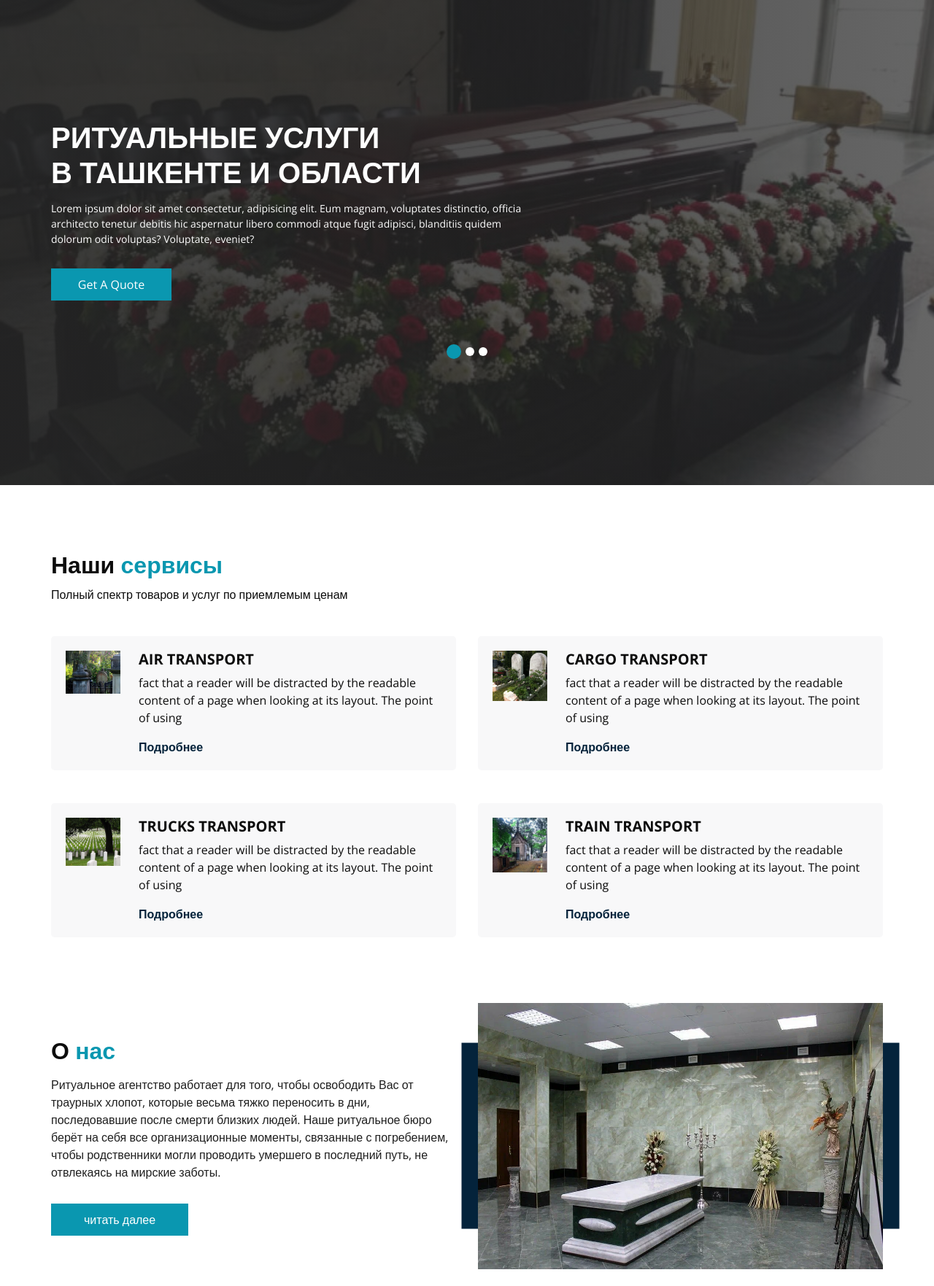
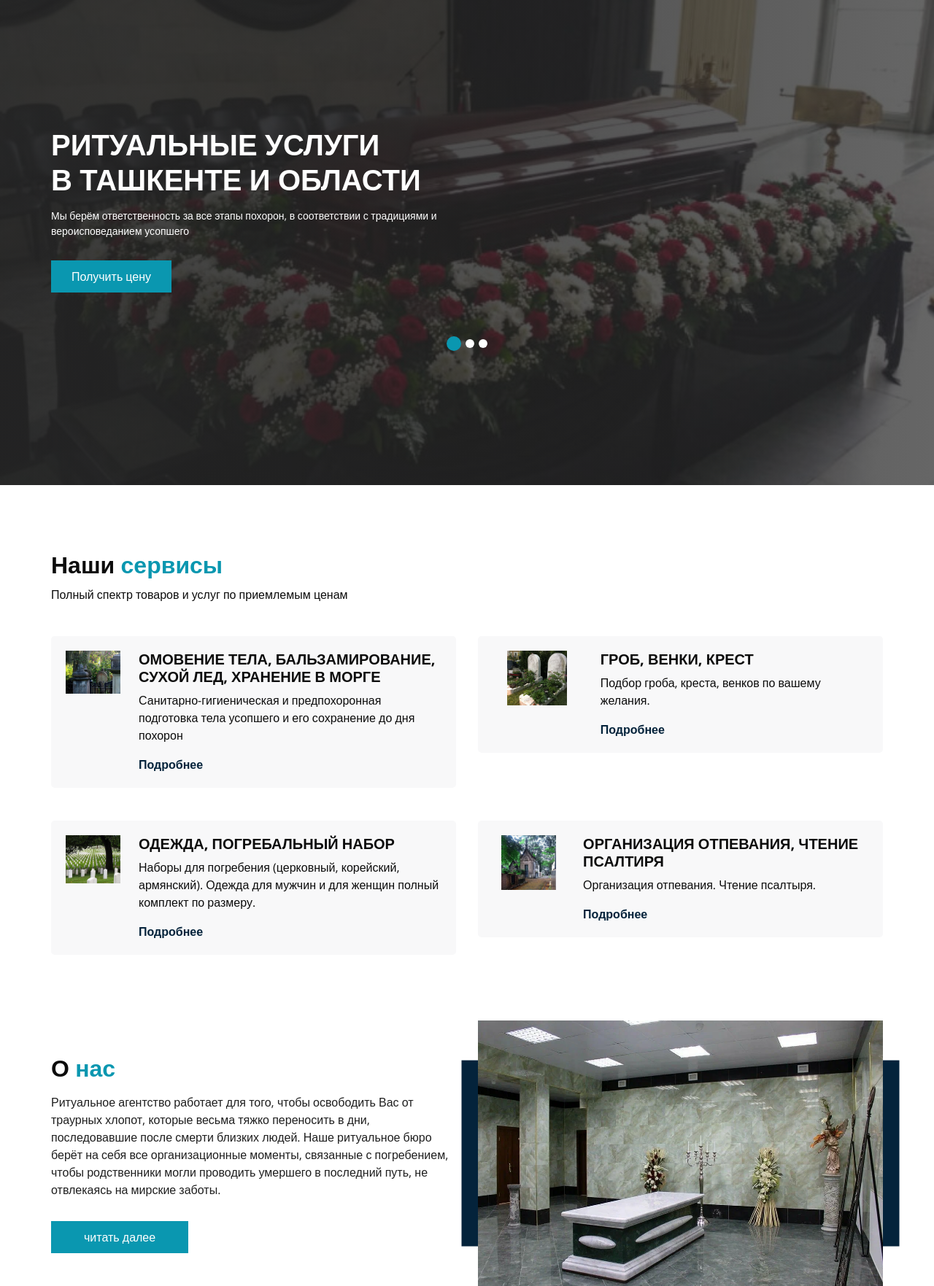
Before and after one commit to TalantDeveloper/funeral_service, a Django app: page / in a window 1280 px wide. Shown: the part 135-1898 px from the top of the page at 73% size. Run offline with Django 4.2, Linux system fonts and the light colour scheme; some libraries are stand-ins or nearby versions.

Commit message:
18.09.2023
10:26

```diff
--- a/templates/base.html
+++ b/templates/base.html
@@ -51,14 +51,14 @@
             <div class="col-md-6 col-lg-3 info_col">
                 <div class="info_contact">
                     <h4>
-                        Address
+                        Адрес
                     </h4>
                     <div class="contact_link_box">
-                        <a href="">
+                        <a target="_blank" href="https://www.google.com/maps/place/Toshkent+davlat+stomatologiya+instituti+eski/@41.3082914,69.2994367,17z/data=!4m6!3m5!1s0x38aef527cfd7beab:0x41490626bc752d26!8m2!3d41.309198!4d69.2990049!16s%2Fg%2F11bzs4xs68?entry=ttu">
                             <i class="fa fa-map-marker" aria-hidden="true"></i>
                             <span>
-                  Location
-                </span>
+                                Расположение
+                            </span>
                         </a>
                         <a href="tel:+998995907850">
                             <i class="fa fa-phone" aria-hidden="true"></i>
@@ -66,7 +66,7 @@
                   Call +01 1234567890
                 </span>
                         </a>
-                        <a href="">
+                        <a href="mailto:ergashovbotirjon4@gmail.com">
                             <i class="fa fa-envelope" aria-hidden="true"></i>
                             <span>
                   demo@gmail.com
@@ -92,7 +92,7 @@
             <div class="col-md-6 col-lg-3 info_col">
                 <div class="info_detail">
                     <h4>
-                        Info
+                        Информация
                     </h4>
                     <p>
                         necessary, making this the first true generator on the Internet. It uses a dictionary of over
--- a/templates/main/welcome.html
+++ b/templates/main/welcome.html
@@ -22,7 +22,8 @@
                             Почта : demo@gmail.com
                             </span>
                         </a>
-                        <a href="https://www.google.com/maps/place/Toshkent+davlat+stomatologiya+instituti+eski/@41.3087803,69.299029,19.01z/data=!4m6!3m5!1s0x38aef527cfd7beab:0x41490626bc752d26!8m2!3d41.309198!4d69.2990049!16s%2Fg%2F11bzs4xs68?entry=ttu" target="_blank">
+                        <a href="https://www.google.com/maps/place/Toshkent+davlat+stomatologiya+instituti+eski/@41.3087803,69.299029,19.01z/data=!4m6!3m5!1s0x38aef527cfd7beab:0x41490626bc752d26!8m2!3d41.309198!4d69.2990049!16s%2Fg%2F11bzs4xs68?entry=ttu"
+                           target="_blank">
                             <i class="fa fa-map-marker" aria-hidden="true"></i>
                             <span>
                                 Расположение
@@ -98,15 +99,12 @@
                                             в Ташкенте и области
                                         </h1>
                                         <p>
-                                            Lorem ipsum dolor sit amet consectetur, adipisicing elit. Eum magnam,
-                                            voluptates
-                                            distinctio, officia architecto tenetur debitis hic aspernatur libero commodi
-                                            atque fugit adipisci, blanditiis quidem dolorum odit voluptas? Voluptate,
-                                            eveniet?
+                                            Мы берём ответственность за все этапы похорон, в соответствии с традициями и
+                                            вероисповеданием усопшего
                                         </p>
                                         <div class="btn-box">
                                             <a href="#" class="btn1">
-                                                Get A Quote
+                                                Получить цену
                                             </a>
                                         </div>
                                     </div>
@@ -124,15 +122,12 @@
                                             в Ташкенте и области
                                         </h1>
                                         <p>
-                                            Lorem ipsum dolor sit amet consectetur, adipisicing elit. Eum magnam,
-                                            voluptates
-                                            distinctio, officia architecto tenetur debitis hic aspernatur libero commodi
-                                            atque fugit adipisci, blanditiis quidem dolorum odit voluptas? Voluptate,
-                                            eveniet?
+                                            Мы берём ответственность за все этапы похорон, в соответствии с традициями и
+                                            вероисповеданием усопшего
                                         </p>
                                         <div class="btn-box">
                                             <a href="#" class="btn1">
-                                                Get A Quote
+                                                Получить цену
                                             </a>
                                         </div>
                                     </div>
@@ -150,15 +145,12 @@
                                             в Ташкенте и области
                                         </h1>
                                         <p>
-                                            Lorem ipsum dolor sit amet consectetur, adipisicing elit. Eum magnam,
-                                            voluptates
-                                            distinctio, officia architecto tenetur debitis hic aspernatur libero commodi
-                                            atque fugit adipisci, blanditiis quidem dolorum odit voluptas? Voluptate,
-                                            eveniet?
+                                            Мы берём ответственность за все этапы похорон, в соответствии с традициями и
+                                            вероисповеданием усопшего
                                         </p>
                                         <div class="btn-box">
                                             <a href="#" class="btn1">
-                                                Get A Quote
+                                                Получить цену
                                             </a>
                                         </div>
                                     </div>
@@ -199,14 +191,11 @@
                             </div>
                             <div class="detail-box">
                                 <h5>
-                                    Air Transport
+                                    Омовение тела, бальзамирование, сухой лед, хранение в морге
                                 </h5>
                                 <p>
-                                    fact that a reader will be distracted by the readable content of a page when looking
-                                    at
-                                    its layout.
-                                    The
-                                    point of using
+                                    Санитарно-гигиеническая и предпохоронная подготовка тела усопшего и его сохранение
+                                    до дня похорон
                                 </p>
                                 <a href="#">
                                     Подробнее
@@ -221,14 +210,10 @@
                             </div>
                             <div class="detail-box">
                                 <h5>
-                                    Cargo Transport
+                                    Гроб, венки, крест
                                 </h5>
                                 <p>
-                                    fact that a reader will be distracted by the readable content of a page when looking
-                                    at
-                                    its layout.
-                                    The
-                                    point of using
+                                    Подбор гроба, креста, венков по вашему желания.
                                 </p>
                                 <a href="#">
                                     Подробнее
@@ -243,14 +228,11 @@
                             </div>
                             <div class="detail-box">
                                 <h5>
-                                    Trucks Transport
+                                    Одежда, погребальный набор
                                 </h5>
                                 <p>
-                                    fact that a reader will be distracted by the readable content of a page when looking
-                                    at
-                                    its layout.
-                                    The
-                                    point of using
+                                    Наборы для погребения (церковный, корейский, армянский). Одежда для мужчин и для
+                                    женщин полный комплект по размеру.
                                 </p>
                                 <a href="#">
                                     Подробнее
@@ -265,14 +247,10 @@
                             </div>
                             <div class="detail-box">
                                 <h5>
-                                    Train Transport
+                                    Организация отпевания, чтение псалтиря
                                 </h5>
                                 <p>
-                                    fact that a reader will be distracted by the readable content of a page when looking
-                                    at
-                                    its layout.
-                                    The
-                                    point of using
+                                    Организация отпевания. Чтение псалтыря.
                                 </p>
                                 <a href="#">
                                     Подробнее
```
